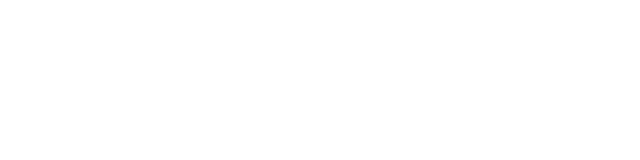
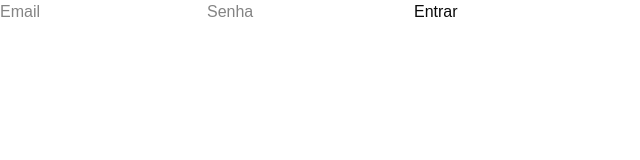
Before and after one commit to PietroDub/Damp-Code-Front, a React (Vite) app: page /loginUser in a window 1280 px wide. Before the commit this address had no page. Shown: the top 160 px of the page, without its empty margins (0-640 px from the left). Built offline with nearby package versions, Linux system fonts and the light colour scheme.

Commit message:
ínicio página login

```diff
--- a/src/App.jsx
+++ b/src/App.jsx
@@ -3,6 +3,7 @@ import { BrowserRouter, Route, Routes } from 'react-router-dom'
 import Home from './Pages/Home'
 import Explore from './Pages/Explore'
 import CreateUsuario from './Pages/CreateUsuario'
+import LoginUsuario from './Pages/LoginUsuario'
 
 const App = () => {
   return (
@@ -11,6 +12,7 @@ const App = () => {
         <Route path='/explore' element={<Explore />}></Route>
         <Route path='/' element={<h1>Rota Não Encontrada!</h1>}></Route>
         <Route path='/cadastroUser' element={<CreateUsuario />}></Route>
+        <Route path='/loginUser' element={<LoginUsuario />}></Route>
       </Routes>
   )
 }
--- a/src/Componentes/Header.jsx
+++ b/src/Componentes/Header.jsx
@@ -19,7 +19,7 @@ const Header = () => {
               <Link to={'/explore'}>Explore</Link>
               <a href="">Ranking</a>
               <a href="">Para Empresas</a>
-              <a href="">Entrar</a>
+              <Link to={'/loginUser'}>Entrar</Link>
               <Link to={'/cadastroUser'}>Criar Conta</Link>
             </nav>
             <div className='flex h-2/3 gap-x-5 lg:pl-5'>
@@ -35,8 +35,8 @@ const Header = () => {
               <Link to={'/explore'} className='hover:text-primaria-hover'>Explorar</Link>
               <a className='hover:text-primaria-hover' href="">Ranking</a>
               <a className='hover:text-primaria-hover' href="">Para Empresas</a>
-              <a className='hover:text-primaria-hover' href="">Entrar</a>
-              <Link to={'/cadastroUser'}>Criar Conta</Link>
+              <Link className='hover:text-primaria-hover' to={'/loginUser'}>Entrar</Link>
+              <Link className='hover:text-primaria-hover' to={'/cadastroUser'}>Criar Conta</Link>
             </nav>
             <div className='flex gap-x-5 w-1/4 items-center justify-center'>
                 <img className="h-3/4" src="/src/assets/portugues.svg" alt="" />
@@ -62,9 +62,9 @@ const Header = () => {
            hover:text-primaria-hover transition-all cursor-pointer'> Ranking </li>
            <li className='w-full p-4 text-center text-texto
            hover:text-primaria-hover transition-all cursor-pointer'> Para Empresas </li>
-           <li className='w-full p-4 text-center text-texto
-           hover:text-primaria-hover transition-all cursor-pointer'> Entrar </li>
-           <Link className='w-full p-4 text-center text-texto
+           <Link to={'/loginUser'} className='w-full p-4 text-center text-texto
+           hover:text-primaria-hover transition-all cursor-pointer'>Entrar</Link>
+           <Link to={'/cadastroUser'} className='w-full p-4 text-center text-texto
            hover:text-primaria-hover transition-all cursor-pointer'> Criar Conta </Link>
       </div>
     </header>
--- /dev/null
+++ b/src/Pages/LoginUsuario.jsx
@@ -0,0 +1,62 @@
+import React from 'react'
+import { useState } from 'react'
+
+// 🧠 RESUMO DO FLUXO
+// Usuário envia form
+// impede reload
+// envia POST pra API
+// API responde
+// verifica erro
+// pega JSON
+// salva no navegador
+export default function Login() {
+    // O useState é uma função que retorna um array com dois elementos: o valor atual do estado e uma função para atualizá-lo. A sintaxe básica é:
+    const [email, setEmail] = useState("");
+    const [password, setPassword] = useState("");
+
+
+
+async function handleLogin(e){
+    // evite q a página recarregue
+    e.preventDefault();
+
+    const response = await fetch("https://localhost:7092/api/Auth/login", {
+        method: "POST",
+        headers: {
+            "Content-Type" : "application/json"
+        },
+            //transforma em json  email = "teste@email.com" -> "email": "teste@email.com"
+            body: JSON.stringify({ email, password})
+    });
+
+    if (!response.ok) {
+        alert("Login inválido");
+        return;
+    }
+
+    const data = await response.json();
+
+    console.log("Usuário logado:", data);
+
+    // salvar no localStorage (navegador)
+    localStorage.setItem("user", JSON.stringify(data))
+}
+  return (
+    <form onSubmit={handleLogin}>
+      <input
+        placeholder="Email"
+        value={email}
+        onChange={(e) => setEmail(e.target.value)}
+      />
+
+      <input
+        type="password"
+        placeholder="Senha"
+        value={password}
+        onChange={(e) => setPassword(e.target.value)}
+      />
+
+      <button type="submit">Entrar</button>
+    </form>
+  )
+}
```
